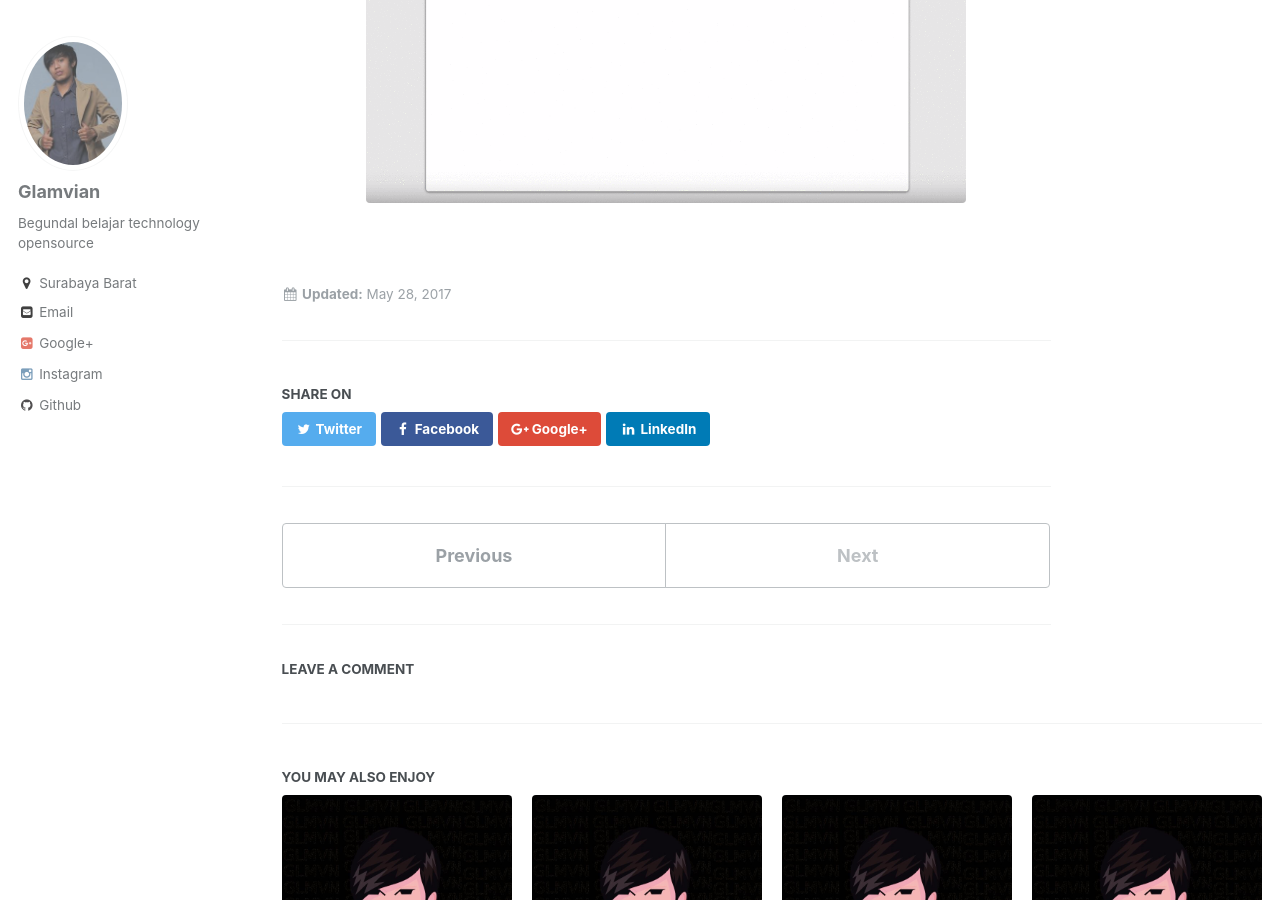
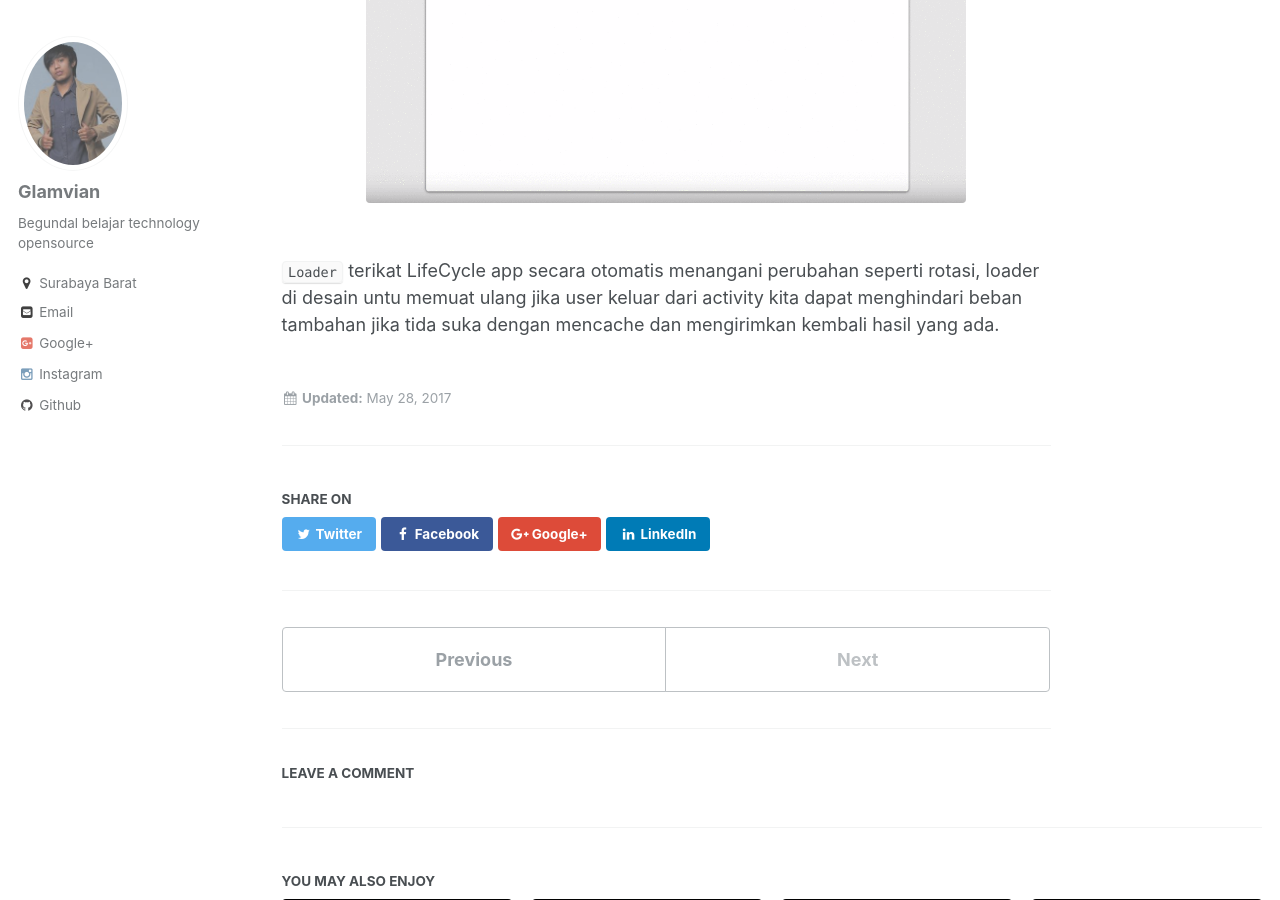
Before and after one commit to piyan13/glamvian12, a Jekyll site: the page built from _posts/2017-05-28-AsycnTask-🆚-AsycnTaskLoader.md, in a window 1280 px wide and 900 px high, scrolled down 3792 px. Built offline with Jekyll 4.4.1, drawn with Linux system fonts in a browser that asks for light colours; comment, search, counter and statistics services are not loaded; some of the changed text lies outside the part shown.

Commit message:
final edit post asynctask vs asynctaskloader

```diff
--- a/_posts/2017-05-28-AsycnTask-🆚-AsycnTaskLoader.md
+++ b/_posts/2017-05-28-AsycnTask-🆚-AsycnTaskLoader.md
@@ -63,3 +63,4 @@ okey untuk membuat asynchronous dari thread background dan thread user interface
 <img src="/images/asyncloader.gif">
 <figcaption></figcaption>
 </figure>
+`Loader` terikat LifeCycle app secara otomatis menangani perubahan seperti rotasi, loader di desain untu memuat ulang jika user keluar dari activity kita dapat menghindari beban tambahan jika tida suka dengan mencache dan mengirimkan kembali hasil yang ada.
```
